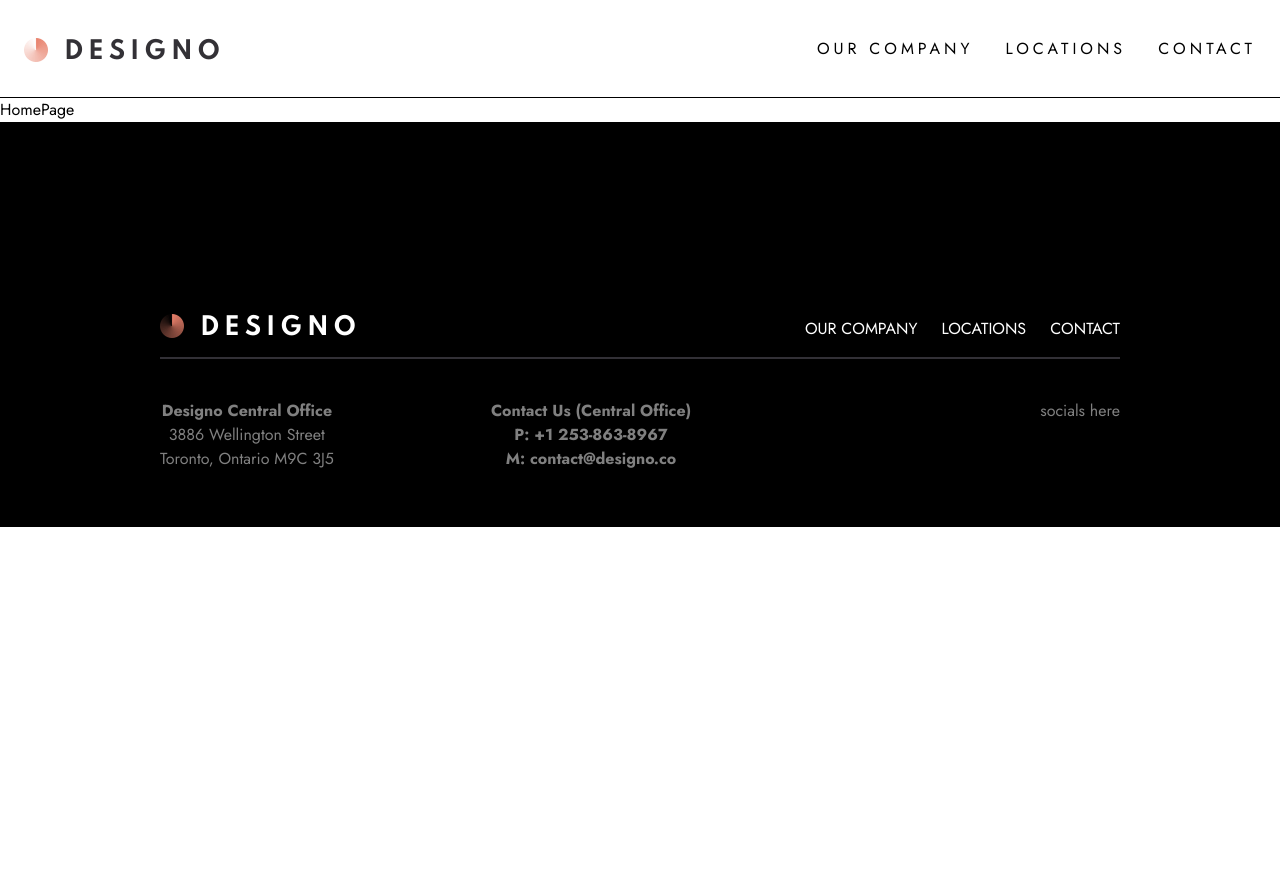
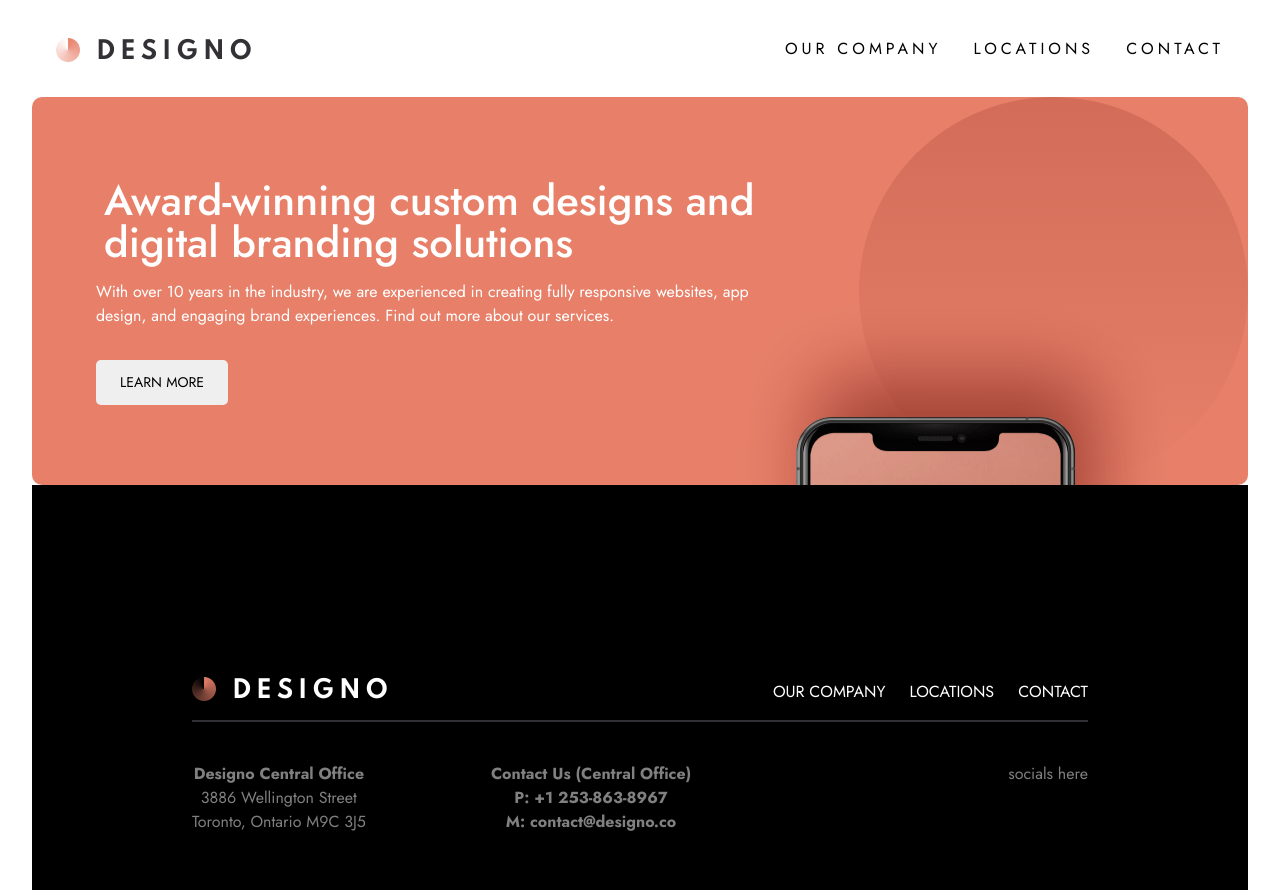
Before and after one commit to codyivy0/FM-designo-multi-page, a React app: page / in a window 1280 px wide. Before the commit the page ends 800 px from the top, so only its background shows below. Built offline with nearby package versions, Linux system fonts and the light colour scheme; the HTML template or start-up script is replaced by a standard one.

Commit message:
banner mobile/todo desktop

```diff
--- /dev/null
+++ b/src/Components/Button/Button.jsx
@@ -0,0 +1,7 @@
+/* eslint-disable react/prop-types */
+import styles from './Button.module.css'
+const Button = ({ children }) => {
+  return <button className={styles.btn}>{children}</button>;
+};
+
+export default Button;
--- /dev/null
+++ b/src/Components/Button/Button.module.css
@@ -0,0 +1,7 @@
+.btn {
+  border-radius: 5px;
+  border: none;
+  padding: 0.75rem 1.5rem;
+  font-size: 14px;
+  margin-top: 2rem;
+}
--- a/src/Components/Navbar/Navbar.module.css
+++ b/src/Components/Navbar/Navbar.module.css
@@ -4,7 +4,6 @@
   display: flex;
   justify-content: space-between;
   align-items: center;
-  border-bottom: 1px solid black;
 }
 .logo {
   margin-top: 0.4rem;
--- a/src/Pages/Homepage.jsx
+++ b/src/Pages/Homepage.jsx
@@ -1,9 +1,20 @@
+import Button from "../Components/Button/Button";
 import Footer from "../Components/Footer/Footer";
-
+import styles from "./Homepage.module.css";
 const Homepage = () => {
   return (
     <main>
-      HomePage
+      <section className={styles.banner}>
+        <div className={styles.bannerText}>
+          <h1>Award-winning custom designs and digital branding solutions</h1>
+          <p>
+            With over 10 years in the industry, we are experienced in creating
+            fully responsive websites, app design, and engaging brand experiences.
+            Find out more about our services.
+          </p>
+          <Button>LEARN MORE</Button>
+        </div>
+      </section>
       <Footer />
     </main>
   );
--- /dev/null
+++ b/src/Pages/Homepage.module.css
@@ -0,0 +1,38 @@
+.banner {
+  background-color: var(--peach);
+  color: white;
+  background-image: url("/svg/bg-pattern-hero-home.svg"),
+    url("/images/home/image-hero-phone.png");
+  background-position: center left, center 250px;
+  background-repeat: no-repeat;
+  padding: 3rem 1rem 27rem 1rem;
+  text-align: center;
+}
+.banner h1 {
+  font-size: 32px;
+  font-weight: 500;
+  line-height: 1;
+  padding-inline: 0.5rem;
+}
+
+@media (min-width: 770px) {
+  .banner {
+    border-radius: 10px;
+    padding-inline: 5rem;
+  }
+  .banner h1 {
+    font-size: 42px;
+  }
+}
+
+@media (min-width: 1100px) {
+  .banner {
+    text-align: left;
+    padding: 3rem 4rem 5rem 4rem;
+    background-position: right, right 150px;
+    background-size: contain, auto;
+  }
+  .bannerText {
+    padding-right: 25rem;
+  }
+}
--- a/src/index.css
+++ b/src/index.css
@@ -89,3 +89,10 @@ select {
     scroll-behavior: auto !important;
   }
 }
+
+@media (min-width: 770px)
+ {
+  body {
+    padding-inline: 2rem;
+  }
+}
```
